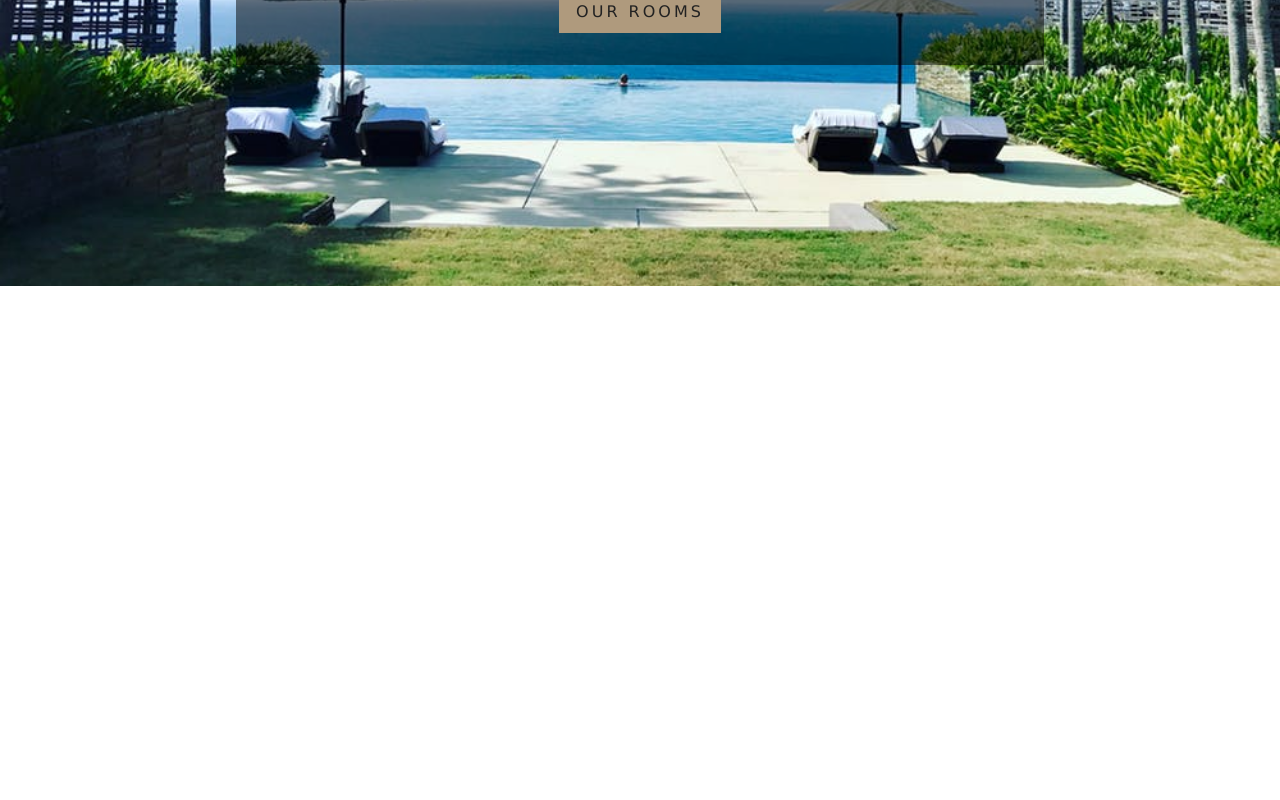
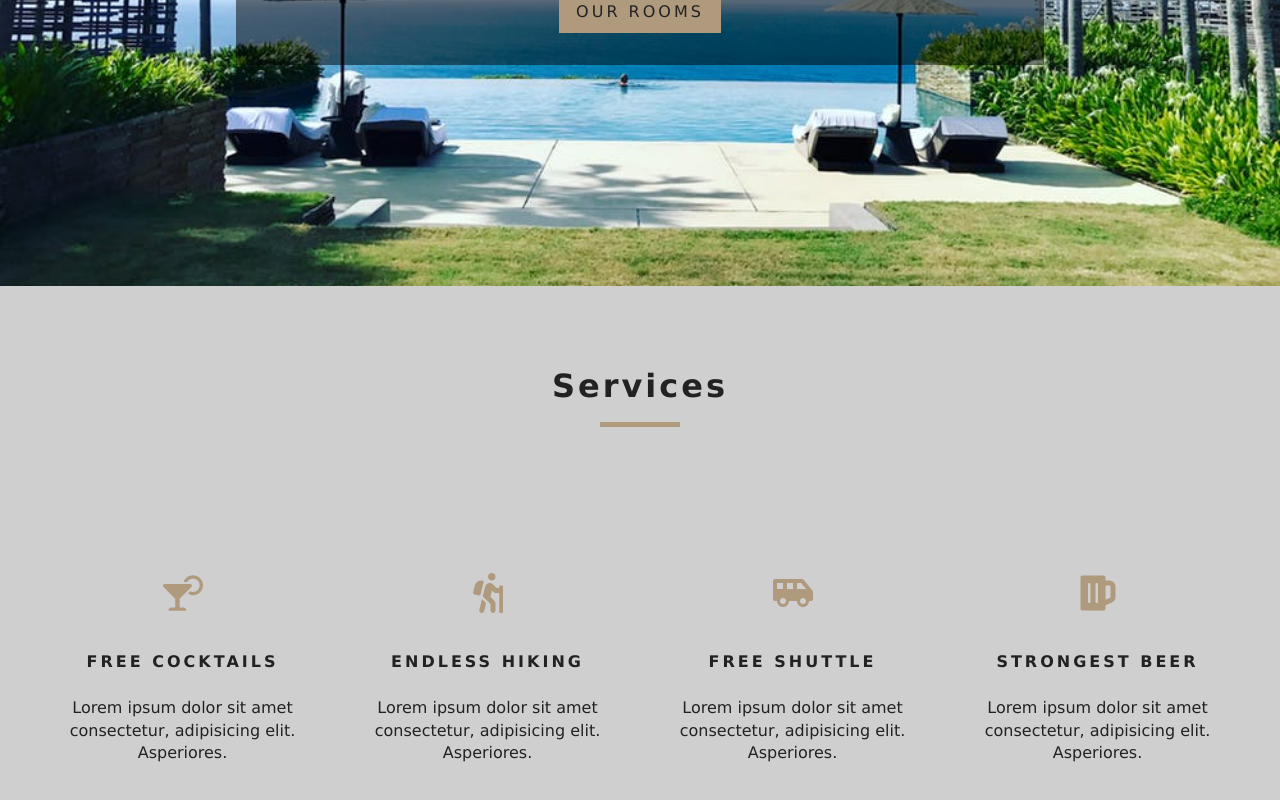
Before and after one commit to Elsoltan98/Beach-Resort, a React (Create React App) app: page / in a window 1280 px wide. Shown: the part 514-1314 px from the top of the page. Before the commit the page ends 800 px from the top, so only its background shows below. Built offline with nearby package versions, Linux system fonts and the light colour scheme.

Commit message:
Add Services , title

```diff
--- a/src/App.css
+++ b/src/App.css
@@ -244,7 +244,7 @@
   grid-row-gap: 2rem;
   grid-column-gap: 50px;
 }
-.service span {
+.services span {
   display: inline-block;
   color: var(--primaryColor);
   font-size: 2.5rem;
@@ -252,6 +252,7 @@
 }
 .services h6 {
   letter-spacing: var(--mainSpacing);
+  text-transform: uppercase;
 }
 .services p {
   width: 80%;
--- /dev/null
+++ b/src/components/Services.tsx
@@ -0,0 +1,48 @@
+import React from 'react'
+import Title from './Title'
+import { FaCocktail, FaHiking, FaShuttleVan, FaBeer} from 'react-icons/fa'
+
+const Services = () => {
+    const icons = [
+        {
+            id: 1,
+            icon: <FaCocktail />,
+            title: "Free cocktails",
+            info: "Lorem ipsum dolor sit amet consectetur, adipisicing elit. Asperiores.",
+        },
+        {
+            id: 2,
+            icon: <FaHiking />,
+            title: "Endless Hiking",
+            info: "Lorem ipsum dolor sit amet consectetur, adipisicing elit. Asperiores.",
+        },
+        {
+            id: 1,
+            icon: <FaShuttleVan />,
+            title: "Free Shuttle",
+            info: "Lorem ipsum dolor sit amet consectetur, adipisicing elit. Asperiores.",
+        },
+        {
+            id: 1,
+            icon: <FaBeer />,
+            title: "Strongest Beer",
+            info: "Lorem ipsum dolor sit amet consectetur, adipisicing elit. Asperiores.",
+        },
+    ]
+    return (
+        <section className="services">
+            <Title title="Services" />
+            <div className="services-center">
+                {icons.map(item => (
+                    <article key={item.id} className="services">
+                        <span>{item.icon}</span>
+                        <h6>{item.title}</h6>
+                        <p>{item.info}</p>
+                    </article>
+                ))}
+            </div>
+        </section>
+    )
+}
+
+export default Services
--- /dev/null
+++ b/src/components/Title.tsx
@@ -0,0 +1,12 @@
+import React from 'react'
+
+const Title = ({title}: any) => {
+    return (
+        <div className="section-title">
+            <h4>{title}</h4>
+            <div />
+        </div>
+    )
+}
+
+export default Title
--- a/src/pages/Home.tsx
+++ b/src/pages/Home.tsx
@@ -2,9 +2,13 @@
 import { Link } from 'react-router-dom'
 import Banner from '../components/Banner'
 import Hero from '../components/Hero'
+import Services from '../components/Services'
+
 
 const Home = () => {
+
     return (
+        <>
         <Hero hero="defaultHero">
             <Banner title="Luxurios rooms" subTitle="deluxe rooms starting at 299$">
                 <Link to="/rooms" className="btn-primary">
@@ -12,6 +16,8 @@
                 </Link>
             </Banner>
         </Hero>
+        <Services />
+        </>
     )
 }
 
```
